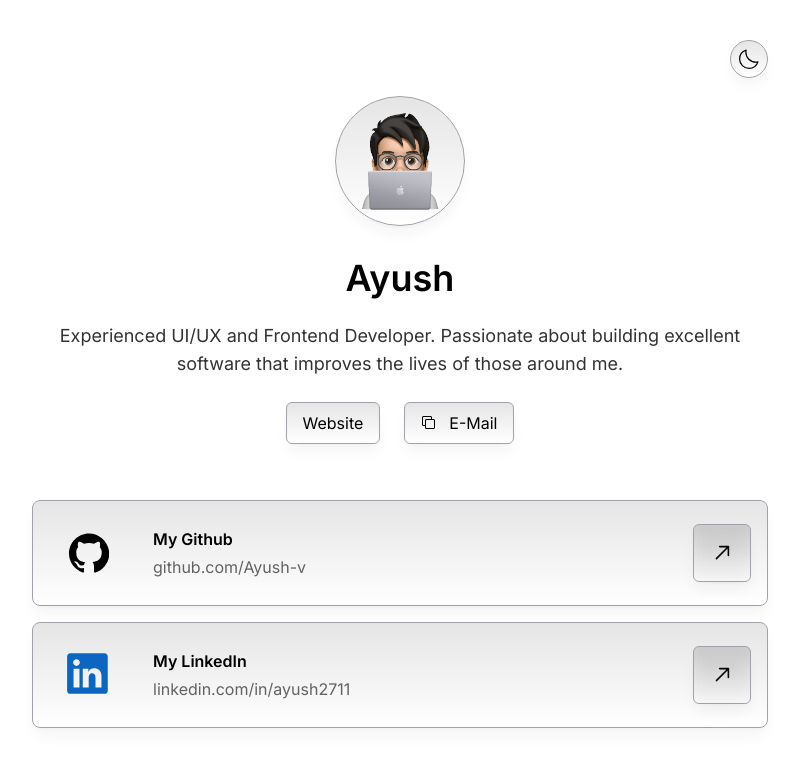
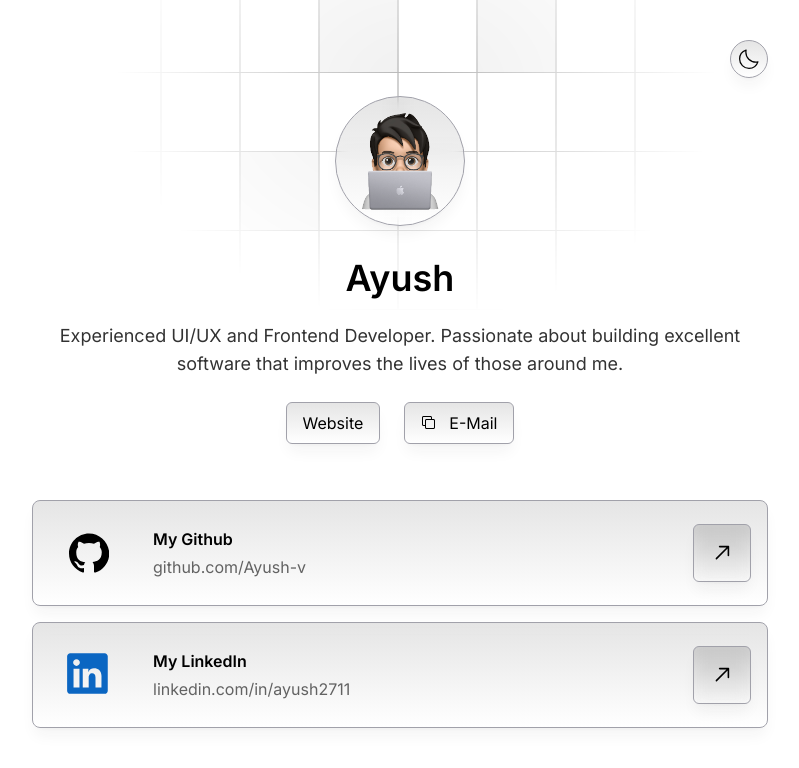
Before and after one commit to Ayush-v/Ayush-Development, a Next.js app: page /links in a window 1280 px wide. Shown: the top 768 px of the page, without its empty margins (240-1039 px from the left). Built offline with nearby package versions, Linux system fonts and the light colour scheme.

Commit message:
links pattern prefers media fix

```diff
--- a/src/app/links/page.tsx
+++ b/src/app/links/page.tsx
@@ -1,3 +1,4 @@
+"use client";
 import Image from "next/image";
 import profilePic from "../../../public/ayush-profile.png";
 import LinkList, { type LinkListType } from "@/components/linkList";
@@ -6,11 +7,13 @@ import Link from "next/link";
 import type { Metadata } from "next";
 import CopyEmail from "@/components/copyEmail";
 import ThemeToggleButton from "@/components/themeToggleButton";
+import { useTheme } from "next-themes";
+import { cn } from "@/utils/tailwind-merge";
 
-export const metadata: Metadata = {
-  title: "Ayush LinkTree",
-  description: "all the links",
-};
+// export const metadata: Metadata = {
+//   title: "Ayush LinkTree",
+//   description: "all the links",
+// };
 
 const LinkArray: LinkListType[] = [
   {
@@ -28,9 +31,16 @@ const LinkArray: LinkListType[] = [
 ];
 
 export default function Home() {
+  const theme = useTheme();
+
   return (
     <>
-      <main className="links-pattern relative mx-auto max-w-screen-md overflow-hidden px-4 pt-24">
+      <main
+        className={cn(
+          "relative mx-auto max-w-screen-md overflow-hidden px-4 pt-24",
+          theme.theme === "light" ? "links-pattern-light" : "links-pattern"
+        )}
+      >
         <ThemeToggleButton />
         <div className="gradient-bg-to-b mx-auto w-fit overflow-hidden rounded-full p-2">
           <Image
--- a/src/styles/globals.css
+++ b/src/styles/globals.css
@@ -32,8 +32,34 @@
   opacity: 0.5;
 }
 
-.links-pattern::after {
-  background: url(/images/darkpattern.svg) no-repeat 50% -250px;
+@media (prefers-color-scheme: light) {
+  .links-pattern::after {
+    background: url(/images/lightpattern.svg) no-repeat 50% -250px;
+    z-index: -1;
+    position: absolute;
+    content: "";
+    width: 100%;
+    height: 100%;
+    top: 0;
+    opacity: 0.5;
+  }
+}
+
+@media (prefers-color-scheme: dark) {
+  .links-pattern::after {
+    background: url(/images/darkpattern.svg) no-repeat 50% -250px;
+    z-index: -1;
+    position: absolute;
+    content: "";
+    width: 100%;
+    height: 100%;
+    top: 0;
+    opacity: 0.5;
+  }
+}
+
+.links-pattern-light::after {
+  background: url(/images/lightpattern.svg) no-repeat 50% -250px;
   z-index: -1;
   position: absolute;
   content: "";
```
